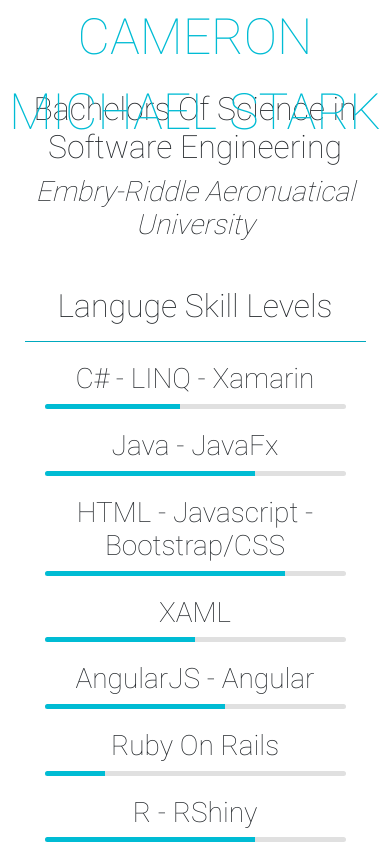
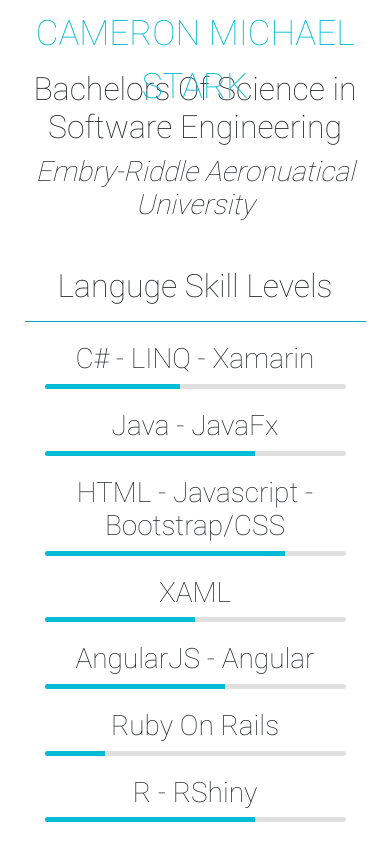
Before and after one commit to StarkWebTest/StarkWebTest.github.io, an Angular app in the folder AngularPortfolio/Portfolio/: page / in a window 390 px wide. Built offline with nearby package versions, Linux system fonts and the light colour scheme.

Commit message:
changed stuff

```diff
--- a/AngularPortfolio/Portfolio/src/components/main/main.component.css
+++ b/AngularPortfolio/Portfolio/src/components/main/main.component.css
@@ -151,3 +151,36 @@
 .project {
     margin-top: 30px;
 }
+
+@media (max-width: 768px) {
+    .top-bar {
+        font-size: 35px;
+        height: 60px;
+        padding: 8px;
+    }
+
+    .top-bar.active {
+        font-size: 33px;
+        height: 50px;
+    }
+
+    #menu {
+        font-size: 30px;
+        margin: 10px;
+    }
+
+    #menu.active {
+        font-size: 30px;
+        margin: 10px;
+    }
+
+    .content {
+        margin-top: 60px;
+        height: calc(100% - 60px);
+    }
+
+    .content.active {
+        margin-top: 40px;
+        height: calc(100% - 40px);
+    }
+}
--- a/AngularPortfolio/Portfolio/src/components/main/main.component.html
+++ b/AngularPortfolio/Portfolio/src/components/main/main.component.html
@@ -1,6 +1,4 @@
-<div class="bg">
-
-</div>
+<div class="bg"></div>
 <div class="container-fluid">
     <div class="top-bar" [class.active]="isTopBarActive">
         <i id="menu" class="fas fa-bars" [class.active]='isContentActive' (click)="sidebar()"></i>
```
